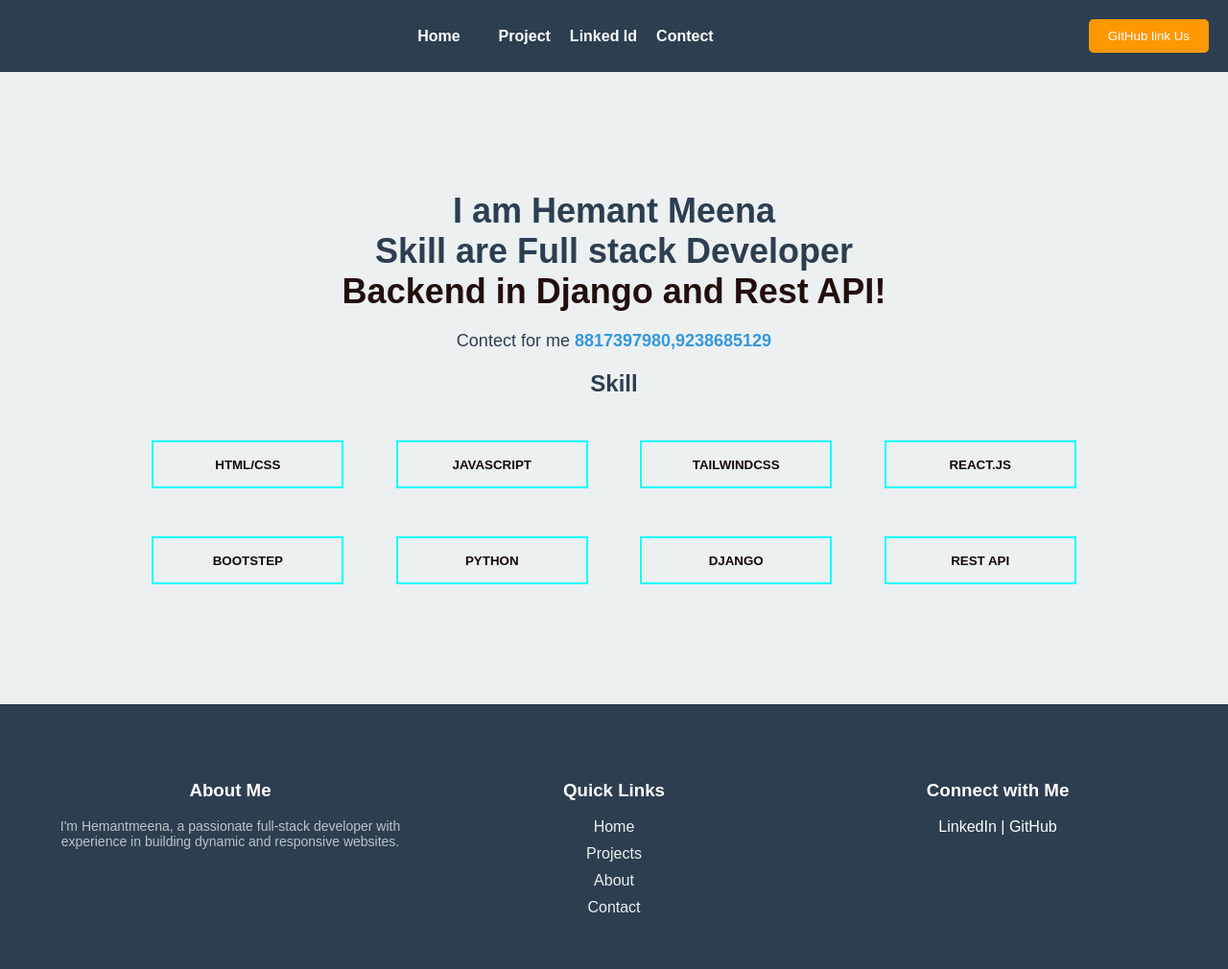
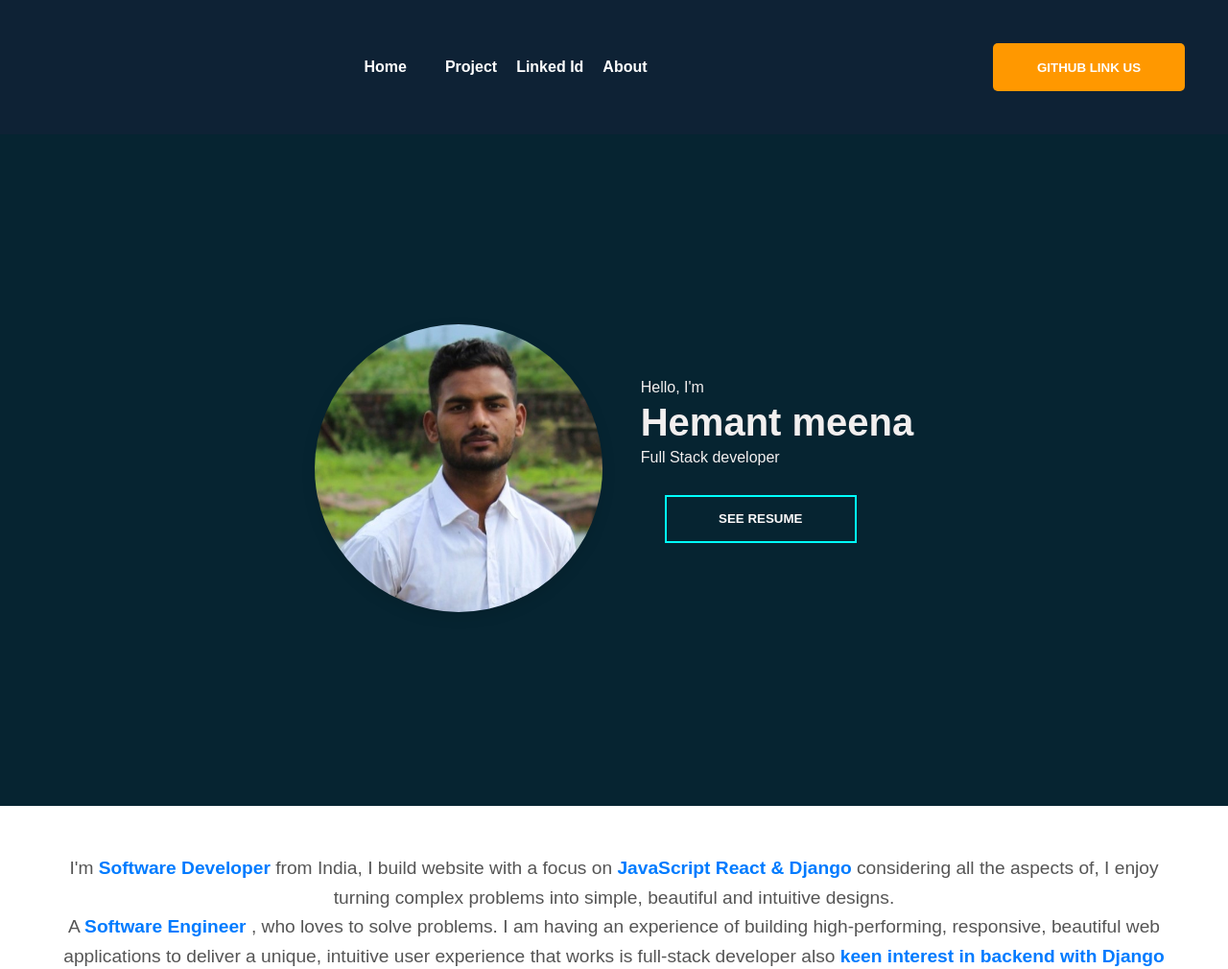
Before and after one commit to hemendrameena8817/myprofile, a plain HTML site: page Profile/index.html in a window 1280 px wide. Shown: the top 1010 px of the page at 96% size. Drawn offline with Linux system fonts and the light colour scheme.

Commit message:
add img file

```diff
--- a/Profile/cs.css
+++ b/Profile/cs.css
@@ -1,10 +1,13 @@
 /* General styling */
+*{
+  margin: 0;padding: 0;
+}
 body {
   font-family: 'Arial', sans-serif;
   margin: 0;
   padding: 0;
   background-color: #141313;
-  color: #f31313;
+  color: #f2efef;
 }
 
 /* Navbar styling */
@@ -13,7 +16,7 @@ body {
   justify-content: space-between;
   align-items: center;
   padding: 20px;
-  background-color: #2c3e50;
+  background-color: #0e2235;
   color: white;
 }
 
@@ -55,39 +58,115 @@ body {
   background-color: #e68900;
 }
 
-/* Form styling */
-.form-login {
-  max-width: 400px;
-  margin: 50px auto;
-  padding: 20px;
-  background-color: white;
-  box-shadow: 0 4px 8px rgba(0, 0, 0, 0.1);
-  border-radius: 10px;
+/*
+
+
+/* Container Styling */
+
+/* General Styling */
+
+/* Profile Section */
+#Profile {
+  display: flex;
+  justify-content: center;
+  align-items: center;
+  padding: 50px;
+  background-color: #062431;
+  height: 75vh;
 }
 
-.form-login h1 {
-  text-align: center;
-  margin-bottom: 20px;
+.pic-container img {
+  width: 300px;
+  height: 300px;
+  border-radius: 50%;
+  object-fit: cover;
+  box-shadow: 0px 5px 15px rgba(0, 0, 0, 0.1);
 }
 
-.input {
-  margin-bottom: 15px;
+.text {
+  margin-left: 40px;
+  text-align: left;
 }
 
-.input input {
-  width: 100%;
-  padding: 10px;
-  border: 1px solid #ccc;
-  border-radius: 5px;
+.section-text {
+  margin: 5px 0;
+}
+
+h1.section-text {
+  font-size: 2.5rem;
+  font-weight: bold;
+}
+
+/* Button Styling */
+
+
+
+
+
+
+
+
+/* About Section */
+.About {
+  background-color: #ffffff;
+  padding: 50px;
+  text-align: center;
+  color: #555;
+}
+
+.text-container p {
+  font-size: 1.2rem;
+  line-height: 1.6;
+}
+
+.highlight {
+  color: #007bff;
+  font-weight: bold;
 }
 
 
-/* Container Styling */
+button{
+padding: 8px 20px;
+width: 200px;
+font-weight: 700;
+height: 50px;
+margin: 25px;
+background: #05bbf2;
+text-transform: uppercase;
+border-radius: 0;
+color: rgb(255, 252, 252);
+overflow: hidden;
+position: relative;
+background: none;
+border: 2px solid #00fffc;
+cursor: pointer;
+}
+button::before {
+content: "";
+top: 0;
+left: 0;
+width: 100%;
+height: 100%;
+background: linear-gradient(120deg, transparent, #00fffc, transparent);
+transform: translateX(-100%);
+transition: 0.6s;
+position: absolute;
+}
+button:hover {
+background: transparent;
+box-shadow:  0 0 20px #eb31d3;
+}
+
+
+
+
+
+
 .mena-container {
 text-align: center;
 padding: 100px 20px;
-background-color: #ecf0f1;
-color: #2c3e50;
+background-color: #021013;
+color: #eef1f5;
 }
 
 .menu {
@@ -219,7 +298,7 @@ height: 50px;
 margin: 25px;
 text-transform: uppercase;
 border-radius: 0;
-color: rgb(19, 8, 8);
+color: rgb(251, 248, 248);
 overflow: hidden;
 position: relative;
 background: none;
@@ -246,3 +325,95 @@ box-shadow:  0 0 20px #00fffc;
 background: transparent;
 box-shadow:  0 0 20px #00fffc;
 }
+
+.btn1{
+  padding: 8px 20px;
+  width: 200px;
+  font-weight: 700;
+  height: 50px;
+  margin: 25px;
+  text-transform: uppercase;
+  border-radius: 0;
+  color: rgb(247, 241, 241);
+  overflow: hidden;
+  position: relative;
+  background: none;
+  border: 2px solid #00fffc;
+  cursor: pointer;
+  }
+  .btn1::before {
+  content: "";
+  top: 0;
+  left: 0;
+  width: 100%;
+  height: 100%;
+  background: linear-gradient(120deg, transparent, #00fffc, transparent);
+  transform: translateX(-100%);
+  transition: 0.6s;
+  position: absolute;
+  }
+  .btn1:hover {
+  background: transparent;
+  box-shadow:  0 0 20px #f60c0c;
+  }
+
+  .btn2{
+    padding: 8px 20px;
+    width: 200px;
+    font-weight: 700;
+    height: 50px;
+    margin: 25px;
+    text-transform: uppercase;
+    border-radius: 0;
+    color: rgb(255, 252, 252);
+    overflow: hidden;
+    position: relative;
+    background: none;
+    border: 2px solid #00fffc;
+    cursor: pointer;
+    }
+    .btn2::before {
+    content: "";
+    top: 0;
+    left: 0;
+    width: 100%;
+    height: 100%;
+    background: linear-gradient(120deg, transparent, #00fffc, transparent);
+    transform: translateX(-100%);
+    transition: 0.6s;
+    position: absolute;
+    }
+    .btn2:hover {
+    background: transparent;
+    box-shadow:  0 0 20px #eb31d3;
+    }
+    .btn3{
+      padding: 8px 20px;
+      width: 200px;
+      font-weight: 700;
+      height: 50px;
+      margin: 25px;
+      text-transform: uppercase;
+      border-radius: 0;
+      color: rgb(235, 13, 13);
+      overflow: hidden;
+      position: relative;
+      background: none;
+      border: 2px solid #00fffc;
+      cursor: pointer;
+      }
+      .btn3::before {
+      content: "";
+      top: 0;
+      left: 0;
+      width: 100%;
+      height: 100%;
+      background: linear-gradient(120deg, transparent, #00fffc, transparent);
+      transform: translateX(-100%);
+      transition: 0.6s;
+      position: absolute;
+      }
+      .btn3:hover {
+      background: transparent;
+      box-shadow:  0 0 20px #059ef1;
+      }
--- a/Profile/index.html
+++ b/Profile/index.html
@@ -22,7 +22,7 @@
         <a href="/"><span class="">Home</span></a><a href="/HireDevelopers"><a href="/Projects"><span
               class="">Project</span></a>
         </a><a href="https://www.linkedin.com/in/hemant-meena-b55097275"><span class="linkedn">Linked Id</span></a>
-          <a href="/contect">Contect</a>
+          <a href="/about">About</a>
       </div>
 
     <div class="Navbar_navButtons__ojALd"><a href="https://github.com/hemendrameena8817"><button
@@ -30,25 +30,65 @@
           Us</button></a></div>
   </div>
 
+
+
+  <section id = "Profile">
+    <div class="pic-container">
+      <img src="./img/hemant.jpg" alt=" img is not">
     </div>
-  <div class="mena-container">
-    <h1 class="menu">I am Hemant Meena<br>
-      Skill are Full stack Developer<br>
-      <span class="HeroSection_highlight"> Backend in Django and Rest API!<span class="HeroSectioniD"></span></span>
-    </h1>
-    <p class="hero-second">Contect for me <span class="Hero">8817397980,9238685129</span></p>
+    <div class="text">
+      <p class="section-text">Hello, I'm </p>
+      <h1 class="section-text"> Hemant meena</h1>
+      <p class="section-text">Full  Stack developer</p>
+       <div>
+        <a href="./img/resuma Hm.jpg">
+          <button  class="btn- resume">
+            See resume
+          </button>
+        </a>
+       </div>
+    </div>
+
+  </section>
+
+  <section class="About">
+    <div class="text-container">
+      <p><span class="highlight"></span>
+          I'm <span class="highlight">Software Developer</span> from India, I build website with
+          a focus on
+          <span class="highlight">JavaScript React &amp; Django</span> considering
+          all the aspects of,  I enjoy turning complex problems into
+          simple,
+          beautiful and intuitive designs. <br> A
+          <span class="highlight">Software Engineer</span> , who loves to solve problems.
+
+          I am having an experience of building high-performing, responsive, beautiful web applications to
+          deliver a
+          unique, intuitive user experience that works is full-stack developer  also <span class="highlight"> keen interest in
+            backend with Django</span>
+          with some Skill in React.JS  <br> I
+          am a well-trained teammate who loves to share ideas and prioritizes communication in order to
+          achieve goals
+          within the set deadlines. give any task for me  do my 100% for complated tack.
+      </p>
+  </div>
+
+  </section>
+
+
+
+
   <div class="skit-btn">
     <h2> Skill</h2>
 
     <button class="btn"> HTML/CSS</button>
-      <button class="btn">Javascript</button>
-      <button class="btn">tailwindcss</button>
-      <button class="btn"> React.JS</button>
+    <button class="btn1">Javascript</button>
+    <button class="btn2">tailwindcss</button>
+    <button class="btn3"> React.JS</button>
     <button class="btn">Bootstep</button>
     <button class="btn">Python </button>
     <button class="btn">Django</button>
     <button class="btn">Rest API</button>
-    </div>
   </div>
   <footer>
     <div class="footer-container">
```
Also changed, not shown: Profile/img/hemant.jpg (added), Profile/img/resuma Hm.jpg (added). Lines whose indentation alone changed are shown as unchanged.
